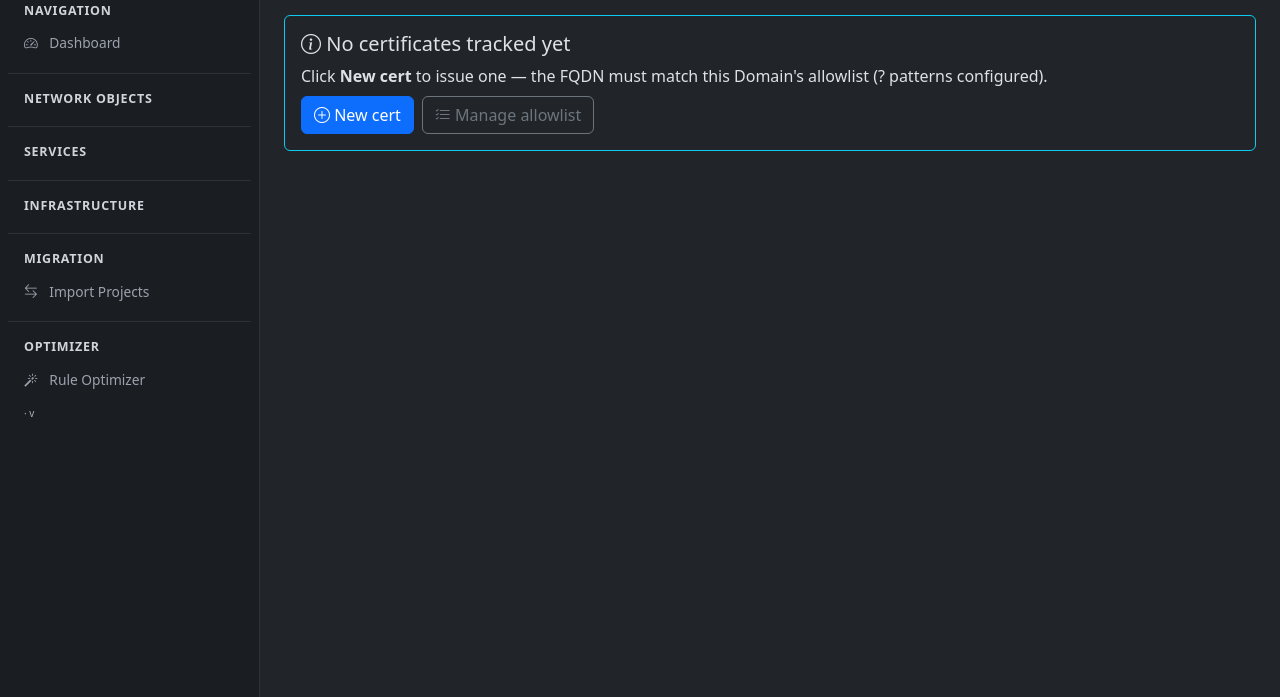
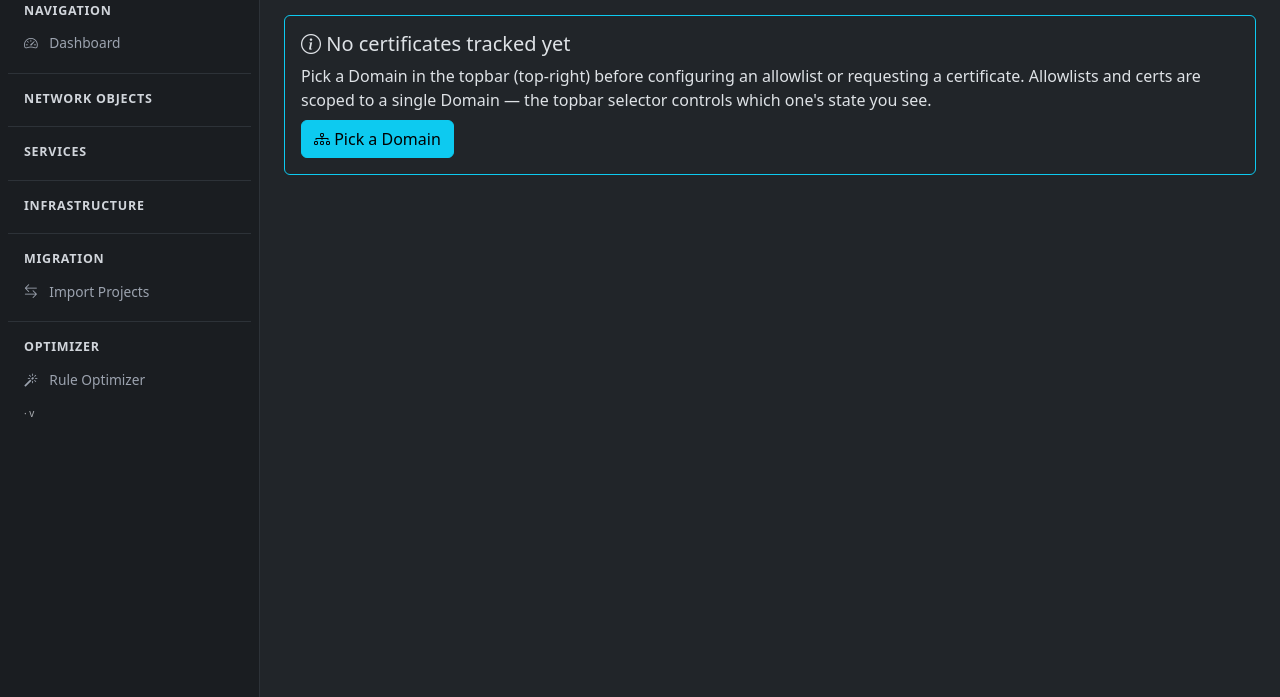
Before and after one commit to smaterazzi/FlexEdgeAdminProd, a Python web app: template webapp/templates/tls/letsencrypt/list.html in a window 1280 px wide. Shown: the part 103-800 px from the top of the page. Run offline with Jinja, Linux system fonts and the light colour scheme; the template is opened without the code that fills it, so the values that code supplies are empty; some libraries are stand-ins or nearby versions.

Commit message:
FlexEdgeAdmin release — 2026-05-12
Co-Authored-By: Claude Opus 4.6 (1M context) <noreply@anthropic.com>

```diff
--- a/webapp/templates/tls/letsencrypt/list.html
+++ b/webapp/templates/tls/letsencrypt/list.html
@@ -47,13 +47,36 @@
 <div class="card border-info mb-3">
   <div class="card-body">
     <h5 class="mb-2"><i class="bi bi-info-circle"></i> No certificates tracked yet</h5>
-    {% if patterns_count is defined and patterns_count == 0 %}
+
+    {% if not has_active_domain %}
+    {# Case 1: no active Domain. Allowlist + cert-request both require
+       one — link to it directly. Clicking the CTAs without this guard
+       was the "goes nowhere" symptom: the backend routes bounce back
+       here when `g.domain` is None. #}
     <p class="mb-2">
-      Before you can request a certificate, this Domain needs at least one
-      allowlist pattern (a glob that limits which FQDNs FEA will ask
-      Let's Encrypt to sign for). Set one up first, then come back to request.
+      Pick a Domain in the topbar (top-right) before configuring an
+      allowlist or requesting a certificate. Allowlists and certs are
+      scoped to a single Domain — the topbar selector controls which
+      one's state you see.
     </p>
-    <div class="d-flex gap-2">
+    <div class="d-flex gap-2 flex-wrap">
+      <a href="{{ url_for('select_profile') }}" class="btn btn-info">
+        <i class="bi bi-diagram-3"></i> Pick a Domain
+      </a>
+    </div>
+
+    {% elif patterns_count == 0 %}
+    {# Case 2: active Domain but no allowlist patterns. CTAs are
+       traversable now because `g.domain` is set, so patterns_view and
+       cert_new render without bouncing. #}
+    <p class="mb-2">
+      Before you can request a certificate, this Domain
+      {% if active_domain %}(<code>{{ active_domain.display_name or active_domain.slug }}</code>){% endif %}
+      needs at least one allowlist pattern (a glob that limits which
+      FQDNs FEA will ask Let's Encrypt to sign for). Set one up first,
+      then come back to request.
+    </p>
+    <div class="d-flex gap-2 flex-wrap">
       <a href="{{ url_for('letsencrypt.patterns_view') }}" class="btn btn-warning">
         <i class="bi bi-list-check"></i> Configure allowlist
       </a>
@@ -61,13 +84,15 @@
         <i class="bi bi-plus-circle"></i> Request anyway (will prompt for a pattern)
       </a>
     </div>
+
     {% else %}
+    {# Case 3: active Domain with patterns. Standard New-cert CTA. #}
     <p class="mb-2">
       Click <strong>New cert</strong> to issue one — the FQDN must match
       this Domain's allowlist
-      ({{ patterns_count if patterns_count is defined else '?' }} pattern{{ '' if (patterns_count is defined and patterns_count == 1) else 's' }} configured).
+      ({{ patterns_count }} pattern{{ '' if patterns_count == 1 else 's' }} configured).
     </p>
-    <div class="d-flex gap-2">
+    <div class="d-flex gap-2 flex-wrap">
       <a href="{{ url_for('letsencrypt.cert_new') }}" class="btn btn-primary">
         <i class="bi bi-plus-circle"></i> New cert
       </a>
```
Also changed, not shown: webapp/letsencrypt_manager.py (+14 -6 lines), .version.json.
